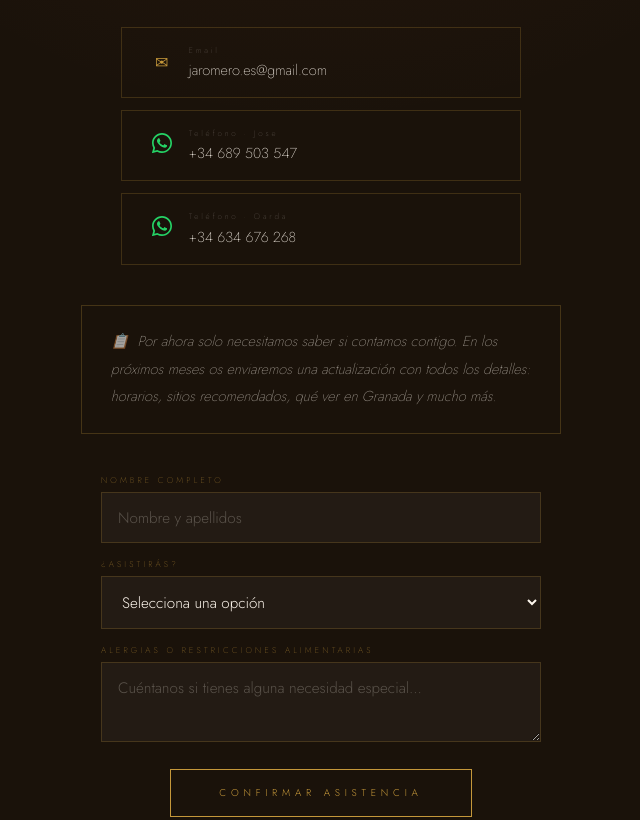
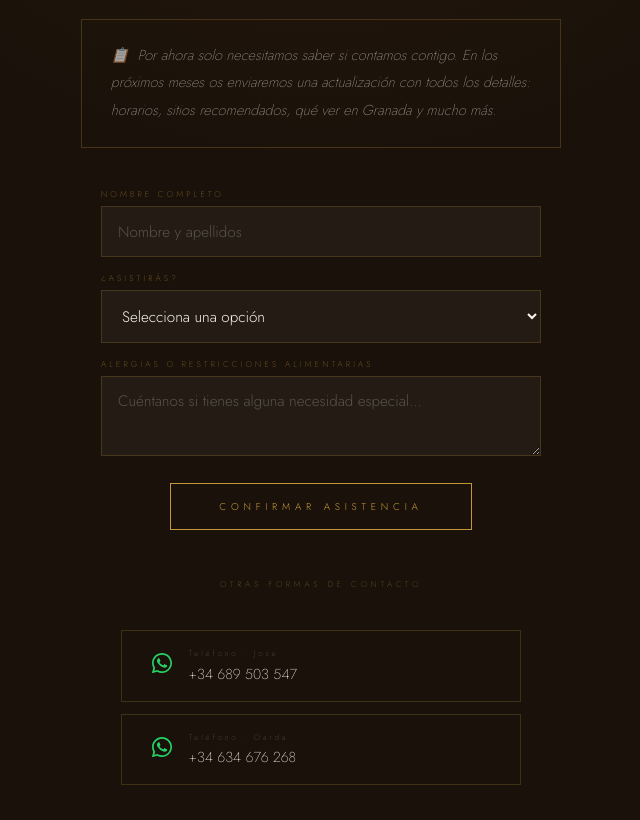
Before and after one commit to jaromeroes/invitation, a plain HTML site: page index.html in a window 1280 px wide. Shown: the part 4420-5240 px from the top of the page, without its empty margins (319-959 px from the left). Drawn offline with nearby package versions, Linux system fonts and the light colour scheme.

Commit message:
Add files via upload

```diff
--- a/index.html
+++ b/index.html
@@ -444,20 +444,6 @@ footer { background:var(--dark); border-top:1px solid rgba(196,151,58,0.1); padd
       <p class="s-tag" data-i18n="rsvp-tag">Confirmación de asistencia</p>
       <p class="s-title" data-i18n="rsvp-title">¿Estarás con nosotros?</p>
       <p class="s-text" data-i18n="rsvp-intro">Confirma antes del <strong style="color:var(--gold2)">30 de junio de 2026</strong>.<br>A través del formulario o contactando directamente con nosotros.</p>
-      <div class="contacts">
-        <a class="contact-row" href="mailto:jaromero.es@gmail.com">
-          <span class="c-icon">✉</span>
-          <div class="c-info"><span class="c-type" data-i18n="contact-email">Email</span><span class="c-val">jaromero.es@gmail.com</span></div>
-        </a>
-        <a class="contact-row" href="https://wa.me/34689503547" target="_blank">
-          <span class="c-icon"><svg width="20" height="20" viewBox="0 0 24 24" fill="#25D366" xmlns="http://www.w3.org/2000/svg"><path d="M17.472 14.382c-.297-.149-1.758-.867-2.03-.967-.273-.099-.471-.148-.67.15-.197.297-.767.966-.94 1.164-.173.199-.347.223-.644.075-.297-.15-1.255-.463-2.39-1.475-.883-.788-1.48-1.761-1.653-2.059-.173-.297-.018-.458.13-.606.134-.133.298-.347.446-.52.149-.174.198-.298.298-.497.099-.198.05-.371-.025-.52-.075-.149-.669-1.612-.916-2.207-.242-.579-.487-.5-.669-.51-.173-.008-.371-.01-.57-.01-.198 0-.52.074-.792.372-.272.297-1.04 1.016-1.04 2.479 0 1.462 1.065 2.875 1.213 3.074.149.198 2.096 3.2 5.077 4.487.709.306 1.262.489 1.694.625.712.227 1.36.195 1.871.118.571-.085 1.758-.719 2.006-1.413.248-.694.248-1.289.173-1.413-.074-.124-.272-.198-.57-.347z"/><path d="M12 0C5.373 0 0 5.373 0 12c0 2.125.557 4.126 1.532 5.862L.057 23.428a.5.5 0 0 0 .61.61l5.567-1.476A11.95 11.95 0 0 0 12 24c6.627 0 12-5.373 12-12S18.627 0 12 0zm0 22c-1.864 0-3.618-.5-5.13-1.376l-.36-.214-3.733.99.99-3.734-.214-.36A9.96 9.96 0 0 1 2 12C2 6.477 6.477 2 12 2s10 4.477 10 10-4.477 10-10 10z"/></svg></span>
-          <div class="c-info"><span class="c-type" data-i18n="contact-jose">Teléfono · Jose</span><span class="c-val">+34 689 503 547</span></div>
-        </a>
-        <a class="contact-row" href="https://wa.me/34634676268" target="_blank">
-          <span class="c-icon"><svg width="20" height="20" viewBox="0 0 24 24" fill="#25D366" xmlns="http://www.w3.org/2000/svg"><path d="M17.472 14.382c-.297-.149-1.758-.867-2.03-.967-.273-.099-.471-.148-.67.15-.197.297-.767.966-.94 1.164-.173.199-.347.223-.644.075-.297-.15-1.255-.463-2.39-1.475-.883-.788-1.48-1.761-1.653-2.059-.173-.297-.018-.458.13-.606.134-.133.298-.347.446-.52.149-.174.198-.298.298-.497.099-.198.05-.371-.025-.52-.075-.149-.669-1.612-.916-2.207-.242-.579-.487-.5-.669-.51-.173-.008-.371-.01-.57-.01-.198 0-.52.074-.792.372-.272.297-1.04 1.016-1.04 2.479 0 1.462 1.065 2.875 1.213 3.074.149.198 2.096 3.2 5.077 4.487.709.306 1.262.489 1.694.625.712.227 1.36.195 1.871.118.571-.085 1.758-.719 2.006-1.413.248-.694.248-1.289.173-1.413-.074-.124-.272-.198-.57-.347z"/><path d="M12 0C5.373 0 0 5.373 0 12c0 2.125.557 4.126 1.532 5.862L.057 23.428a.5.5 0 0 0 .61.61l5.567-1.476A11.95 11.95 0 0 0 12 24c6.627 0 12-5.373 12-12S18.627 0 12 0zm0 22c-1.864 0-3.618-.5-5.13-1.376l-.36-.214-3.733.99.99-3.734-.214-.36A9.96 9.96 0 0 1 2 12C2 6.477 6.477 2 12 2s10 4.477 10 10-4.477 10-10 10z"/></svg></span>
-          <div class="c-info"><span class="c-type" data-i18n="contact-oarda">Teléfono · Oarda</span><span class="c-val">+34 634 676 268</span></div>
-        </a>
-      </div>
       <div class="rsvp-notice">
         <p class="rsvp-notice-text" data-i18n="rsvp-notice">📋 &nbsp;Por ahora solo necesitamos saber si contamos contigo. En los próximos meses os enviaremos una actualización con todos los detalles: horarios, sitios recomendados, qué ver en Granada y mucho más.</p>
       </div>
@@ -490,7 +476,18 @@ footer { background:var(--dark); border-top:1px solid rgba(196,151,58,0.1); padd
         <button type="submit" class="rsvp-btn" data-i18n="form-btn">Confirmar asistencia</button>
       </form>
       <p class="rsvp-ok" id="rsvpOk"></p>
-    </div>
+
+      <p style="font-size:0.52rem; letter-spacing:0.45em; color:rgba(196,151,58,0.55); text-transform:uppercase; margin-top:3rem; margin-bottom:1rem;" data-i18n="other-contact">Otras formas de contacto</p>
+<div class="contacts">
+        <a class="contact-row" href="https://wa.me/34689503547" target="_blank">
+          <span class="c-icon"><svg width="20" height="20" viewBox="0 0 24 24" fill="#25D366" xmlns="http://www.w3.org/2000/svg"><path d="M17.472 14.382c-.297-.149-1.758-.867-2.03-.967-.273-.099-.471-.148-.67.15-.197.297-.767.966-.94 1.164-.173.199-.347.223-.644.075-.297-.15-1.255-.463-2.39-1.475-.883-.788-1.48-1.761-1.653-2.059-.173-.297-.018-.458.13-.606.134-.133.298-.347.446-.52.149-.174.198-.298.298-.497.099-.198.05-.371-.025-.52-.075-.149-.669-1.612-.916-2.207-.242-.579-.487-.5-.669-.51-.173-.008-.371-.01-.57-.01-.198 0-.52.074-.792.372-.272.297-1.04 1.016-1.04 2.479 0 1.462 1.065 2.875 1.213 3.074.149.198 2.096 3.2 5.077 4.487.709.306 1.262.489 1.694.625.712.227 1.36.195 1.871.118.571-.085 1.758-.719 2.006-1.413.248-.694.248-1.289.173-1.413-.074-.124-.272-.198-.57-.347z"/><path d="M12 0C5.373 0 0 5.373 0 12c0 2.125.557 4.126 1.532 5.862L.057 23.428a.5.5 0 0 0 .61.61l5.567-1.476A11.95 11.95 0 0 0 12 24c6.627 0 12-5.373 12-12S18.627 0 12 0zm0 22c-1.864 0-3.618-.5-5.13-1.376l-.36-.214-3.733.99.99-3.734-.214-.36A9.96 9.96 0 0 1 2 12C2 6.477 6.477 2 12 2s10 4.477 10 10-4.477 10-10 10z"/></svg></span>
+          <div class="c-info"><span class="c-type" data-i18n="contact-jose">Teléfono · Jose</span><span class="c-val">+34 689 503 547</span></div>
+        </a>
+        <a class="contact-row" href="https://wa.me/34634676268" target="_blank">
+          <span class="c-icon"><svg width="20" height="20" viewBox="0 0 24 24" fill="#25D366" xmlns="http://www.w3.org/2000/svg"><path d="M17.472 14.382c-.297-.149-1.758-.867-2.03-.967-.273-.099-.471-.148-.67.15-.197.297-.767.966-.94 1.164-.173.199-.347.223-.644.075-.297-.15-1.255-.463-2.39-1.475-.883-.788-1.48-1.761-1.653-2.059-.173-.297-.018-.458.13-.606.134-.133.298-.347.446-.52.149-.174.198-.298.298-.497.099-.198.05-.371-.025-.52-.075-.149-.669-1.612-.916-2.207-.242-.579-.487-.5-.669-.51-.173-.008-.371-.01-.57-.01-.198 0-.52.074-.792.372-.272.297-1.04 1.016-1.04 2.479 0 1.462 1.065 2.875 1.213 3.074.149.198 2.096 3.2 5.077 4.487.709.306 1.262.489 1.694.625.712.227 1.36.195 1.871.118.571-.085 1.758-.719 2.006-1.413.248-.694.248-1.289.173-1.413-.074-.124-.272-.198-.57-.347z"/><path d="M12 0C5.373 0 0 5.373 0 12c0 2.125.557 4.126 1.532 5.862L.057 23.428a.5.5 0 0 0 .61.61l5.567-1.476A11.95 11.95 0 0 0 12 24c6.627 0 12-5.373 12-12S18.627 0 12 0zm0 22c-1.864 0-3.618-.5-5.13-1.376l-.36-.214-3.733.99.99-3.734-.214-.36A9.96 9.96 0 0 1 2 12C2 6.477 6.477 2 12 2s10 4.477 10 10-4.477 10-10 10z"/></svg></span>
+          <div class="c-info"><span class="c-type" data-i18n="contact-oarda">Teléfono · Oarda</span><span class="c-val">+34 634 676 268</span></div>
+        </a>
+      </div>
   </div>
 
   <footer>Jose &amp; Oarda &nbsp;·&nbsp; 31 de Octubre de 2026 &nbsp;·&nbsp; Granada</footer>
@@ -516,6 +513,7 @@ var T = {
     'venue-text':'Un antiguo convento del siglo XVI convertido en el escenario perfecto para celebrar el amor. El Palacio de Santa Paula será el lugar donde compartiremos contigo uno de los días más especiales de nuestra vida.',
     'celeb-tag':'La celebración','celeb-title':'Un día para recordar',
     'celeb-text':'Tras la ceremonia, os invitamos a continuar la celebración con nosotros en el banquete.<br><br>Compartid con nosotros este día de otoño en Granada. Os esperamos con mucha ilusión y el corazón lleno de alegría.',
+    'other-contact':'Otras formas de contacto',
     'rsvp-tag':'Confirmación de asistencia','rsvp-title':'¿Estarás con nosotros?',
     'rsvp-intro':'Confirma antes del <strong style="color:var(--gold2)">30 de junio de 2026</strong>.<br>A través del formulario o contactando directamente con nosotros.',
     'rsvp-notice':'📋 &nbsp;Por ahora solo necesitamos saber si contamos contigo. En los próximos meses os enviaremos una actualización con todos los detalles: horarios, sitios recomendados, qué ver en Granada y mucho más.',
@@ -542,6 +540,7 @@ var T = {
     'venue-text':'A 16th-century convent transformed into the perfect setting to celebrate love. The Palacio de Santa Paula will be where we share one of the most special days of our lives with you.',
     'celeb-tag':'The celebration','celeb-title':'A day to remember',
     'celeb-text':'After the ceremony, we invite you to continue the celebration with us at the reception.<br><br>Join us for this autumn day in Granada. We look forward to celebrating with you.',
+    'other-contact':'Other ways to contact us',
     'rsvp-tag':'RSVP','rsvp-title':'Will you join us?',
     'rsvp-intro':'Please confirm before <strong style="color:var(--gold2)">June 30th, 2026</strong>.<br>Via the form below or by contacting us directly.',
     'rsvp-notice':'📋 &nbsp;For now we just need to know if you can make it. In the coming months we will send a full update with all the details: timings, recommended places, things to do in Granada and much more.',
@@ -567,6 +566,7 @@ var T = {
     'venue-text':'Një manastir i shekullit XVI i shndërruar në skenën perfekte për të festuar dashurinë. Pallati i Santa Paulës do të jetë vendi ku do të ndajmë me ju një nga ditët më të veçanta të jetës sonë.',
     'celeb-tag':'Festimi','celeb-title':"Një ditë për t'u kujtuar",
     'celeb-text':'Pas ceremonisë, ju ftojmë të vazhdoni festimin me ne në banket.<br><br>Bashkohuni me ne në këtë ditë vjeshte në Granada. Ju presim me shumë gëzim.',
+    'other-contact':'Mënyra të tjera kontakti',
     'rsvp-tag':'Konfirmimi i pranisë','rsvp-title':'Do të jesh me ne?',
     'rsvp-intro':'Ju lutemi konfirmoni para <strong style="color:var(--gold2)">30 Qershor 2026</strong>.<br>Nëpërmjet formularit ose duke na kontaktuar drejtpërdrejt.',
     'rsvp-notice':'📋 &nbsp;Për momentin na duhet vetëm të dimë nëse do të vini. Në muajt e ardhshëm do të dërgojmë një përditësim me detaje: oraret, vendet e rekomanduara, çfarë të vizitoni në Granada dhe shumë më tepër.',
```
